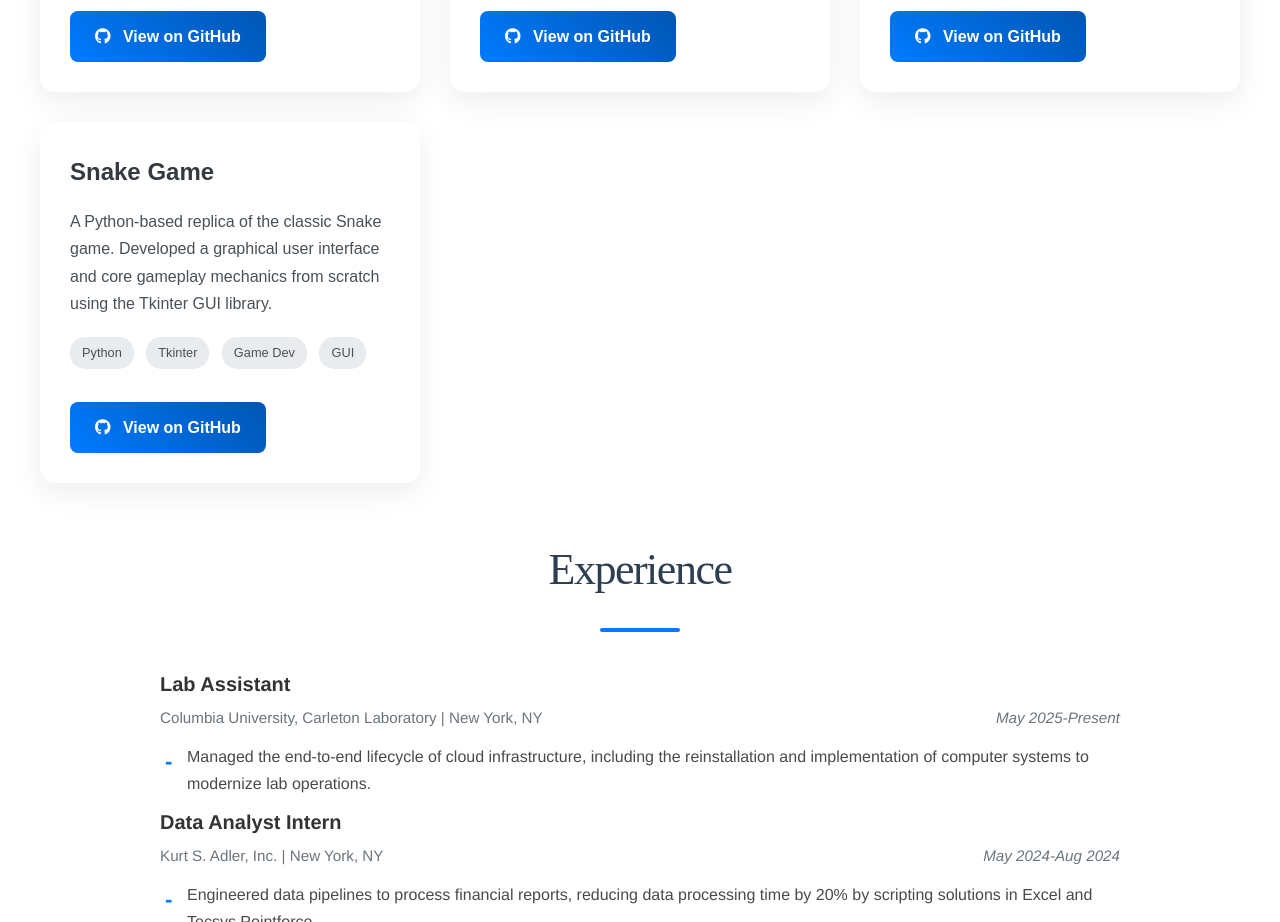
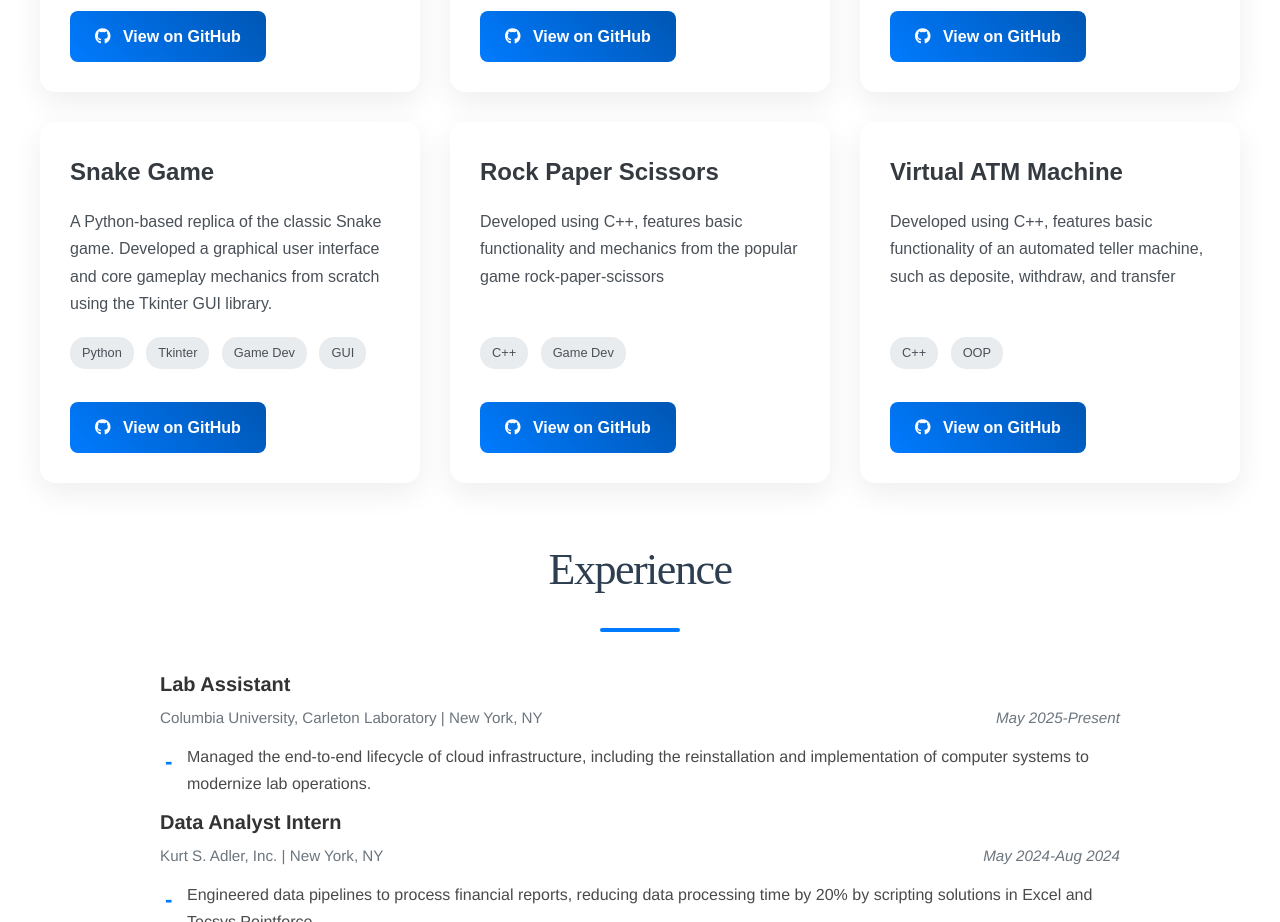
Before and after one commit to PhuxWil/phuxwil.github.io, a plain HTML site: page index.html in a window 1280 px wide. Shown: the part 1640-2562 px from the top of the page. Drawn offline with Linux system fonts and the light colour scheme.

Commit message:
github links and added more projects from repo

```diff
--- a/index.html
+++ b/index.html
@@ -46,7 +46,7 @@
                     <span class="tag">Multi-threading</span>
                 </div>
                 <!-- IMPORTANT: Replace '#' with the actual link to your GitHub repository -->
-                <a href="#" class="project-link" target="_blank" rel="noopener noreferrer">
+                <a href="https://github.com/PhuxWil" class="project-link" target="_blank" rel="noopener noreferrer">
                     <i class="fab fa-github"></i> View on GitHub
                 </a>
             </div>
@@ -64,7 +64,7 @@
                     <span class="tag">Process Control</span>
                 </div>
                 <!-- IMPORTANT: Replace '#' with the actual link to your GitHub repository -->
-                <a href="#" class="project-link" target="_blank" rel="noopener noreferrer">
+                <a href="https://github.com/PhuxWil" class="project-link" target="_blank" rel="noopener noreferrer">
                     <i class="fab fa-github"></i> View on GitHub
                 </a>
             </div>
@@ -82,7 +82,7 @@
                     <span class="tag">Mobile Dev</span>
                 </div>
                 <!-- IMPORTANT: Replace '#' with the actual link to your GitHub repository -->
-                <a href="#" class="project-link" target="_blank" rel="noopener noreferrer">
+                <a href="https://github.com/PhuxWil" class="project-link" target="_blank" rel="noopener noreferrer">
                     <i class="fab fa-github"></i> View on GitHub
                 </a>
             </div>
@@ -100,11 +100,44 @@
                     <span class="tag">GUI</span>
                 </div>
                 <!-- IMPORTANT: Replace '#' with the actual link to your GitHub repository -->
-                <a href="#" class="project-link" target="_blank" rel="noopener noreferrer">
+                <a href="https://github.com/PhuxWil" class="project-link" target="_blank" rel="noopener noreferrer">
                     <i class="fab fa-github"></i> View on GitHub
                 </a>
             </div>
         </div>
+        <!-- Project 5: Rock Paper Scissors -->
+        <div class="project-card">
+            <div class="project-card-content">
+                <h3>Rock Paper Scissors</h3>
+                <p>Developed using C++, features basic functionality and mechanics from the popular game rock-paper-scissors</p>
+                <div class="project-tags">
+                    <span class="tag">C++</span>
+                    <span class="tag">Game Dev</span>
+                </div>
+                <!-- IMPORTANT: Replace '#' with the actual link to your GitHub repository -->
+                <a href="https://github.com/PhuxWil" class="project-link" target="_blank" rel="noopener noreferrer">
+                    <i class="fab fa-github"></i> View on GitHub
+                </a>
+            </div>
+        </div>
+
+        <!-- Project 6: Virtual ATM Machine -->
+        <div class="project-card">
+            <div class="project-card-content">
+                <h3>Virtual ATM Machine</h3>
+                <p>Developed using C++, features basic functionality of an automated teller machine, such as deposite, withdraw, and transfer</p>
+                <div class="project-tags">
+                    <span class="tag">C++</span>
+                    <span class="tag">OOP</span>
+                </div>
+                <!-- IMPORTANT: Replace '#' with the actual link to your GitHub repository -->
+                <a href="https://github.com/PhuxWil" class="project-link" target="_blank" rel="noopener noreferrer">
+                    <i class="fab fa-github"></i> View on GitHub
+                </a>
+            </div>
+        </div>
+
+
     </div>
 
 
```
